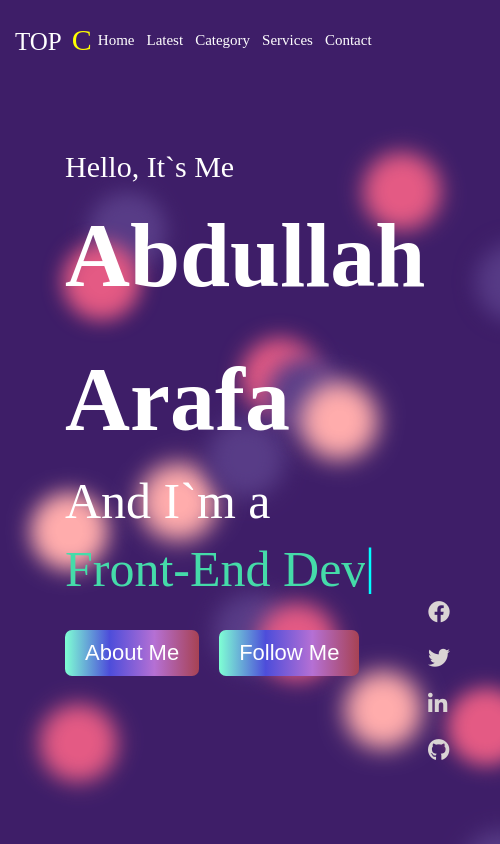
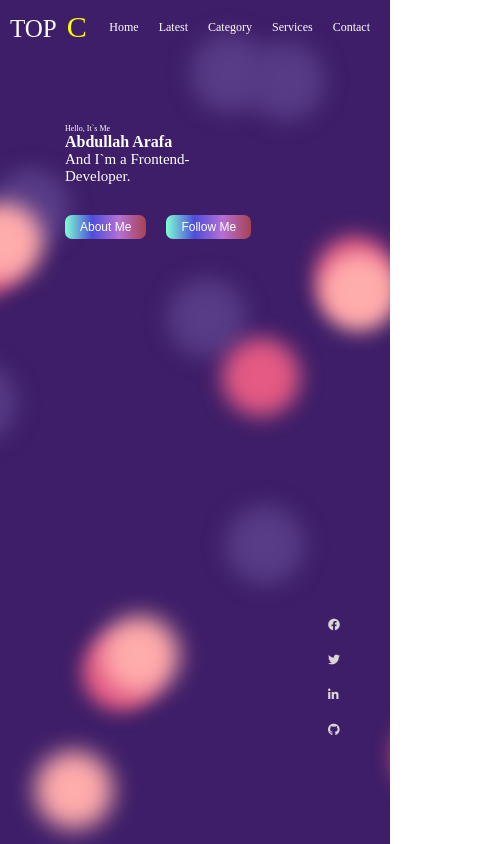
Before and after one commit to Abdullahciti/Animated-Simple-Pofile, a plain HTML site: page index.html in a window 390 px wide. Shown: the whole page, 500 px wide, since content can reach past the window. Drawn offline with Linux system fonts and the light colour scheme.

Commit message:
Add files via upload

```diff
--- a/css/master.css
+++ b/css/master.css
@@ -24,9 +24,9 @@ ul{
 .github:hover  {
     color: #4078c0; /* GitHub blue color */
   }
-
 body{
     position: relative;
+    height: 100vh;
 }
 header{
     display: flex;
@@ -34,11 +34,6 @@ header{
     padding: 10px 60px;
     min-height: 80px;
     align-items: center;
-}
-@media (max-width:767px){
-  header{
-    padding:8px 15px;
-  }
 }
 header .logo{
     color: white;
@@ -55,10 +50,13 @@ header ul li{
     font-size: 19px;
     font-weight: 500;
 }
-@media (max-width:767px){
+@media (max-width:767px) {
+    header{
+        padding: 10px;
+        min-height: 35px;
+    }
     header ul li{
-    padding: 0 6px;
-    font-size:15px;
+        font-size: 12px !important;
     }
 }
 header ul li:hover{
@@ -68,9 +66,9 @@ header ul li:hover{
 header .search-box{
     position: relative;
 }
-@media (max-width:990px){
-  .search-box{
-    display:none;
+@media (max-width:991px) {
+    header .search-box{
+        display: none;
     }
 }
 header .search-box input{
@@ -95,78 +93,58 @@ header .search-box i{
     width: 100%;
     height: calc(100vh - 100px);
 }
-@media (max-width:767px){
-  .landing{
-    width:500px;
-  }
-}
+
 .landing .container{
     padding: 0 15px;
     margin: 20px auto;
     display: grid;
-    grid-template-columns: 1fr 1fr;
-}
-@media (max-width:767px){
-  .landing .container{
-    grid-template-columns: 1fr;
-  }
+    grid-template-columns: 1fr 1fr
 }
 .landing .container .text{
     display: flex;
     flex-direction: column;
-    padding: 50px;
+    padding: 50px 0 50px 50px;
     color: white;
-}
-@media (max-width:767px){
-  .container .text{
-    padding: 20px;
-  }
 }
 .landing .container .text p{
     font-size: 30px;
-
-}
-@media (max-width:767px){
-  .container .text p{
-    font-size:20px;
-  }
 }
 .landing .container .text h1{
     font-size: 90px;
 }
-@media (max-width:767px){
-  .container .text h1{
-    margin:0;
-    padding:0;
-    line-height:1.6;
-    font-size:22px;
-  }
-}
-.landing .container .text span{
+.landing .container .text .area{
     font-size: 50px;
     position: relative;
 }
-@media (max-width:767px){
-  .container .text span{
-    font-size:22px;
+.landing .container .text .area span{
+    font-size: 50px;
+    animation-name: writing;
+    animation-duration: 1s;
+    animation-iteration-count: infinite;
+    padding-top: 4px;
+    animation: writing 1s infinite steps(2, start);
+}
+@media (max-width:991px) {
+    .landing .container .text .area{
+        font-size: 15px;
+    }
+    .landing .container .text .area span{
+        font-size: 15px;
+        border-right: 1px solid white;
+        padding-right:1px;
     }
 }
-.container .text span::after{
-    content: "|";
-    position: absolute;
-    transform: translateY(7px);
-    animation: pen 2s alternate infinite linear;
-    color: aqua;
+@keyframes writing {
+    0%{
+        border-right: 1px solid transparent;
     }
-
-.landing .container .text span > div{
-    color: rgb(69, 219, 169);
-    position: relative;
-    white-space: nowrap;
-    overflow: hidden;
-    animation: typing-animation 4s steps(20, end) infinite alternate;
-    display: inline-block;
-    transform: translateY(10px);
+    50%{
+        border-right: 1px solid transparent;
+        /* border-right: 1px solid white; */
+    }
+    100%{
+        /* border-right: 1px solid white; */
+    }
 }
 .landing .container .text .inputs{
     display: flex;
@@ -181,24 +159,23 @@ header .search-box i{
     background: linear-gradient(to right, aquamarine, rgb(77, 77, 218), #b570d4, rgb(167, 66, 83));
     border: none;
 }
-@media (max-width:767px){
-  .container .text input{
-    padding: 10px;
-    font-size:15px;
+@media (max-width:991px) {
+    .landing .container .text input{
+        padding: 5px 15px;
+        font-size: 12px;
     }
 }
 .landing .container .image{
     height: calc(100vh - 100px);
 }
-@media (max-width:767px){
-  .container .image{
-    display:none;
+@media (max-width:991px) {
+    .landing .container .image{
+        display: none;
     }
 }
 .landing .container .image img{
     width: 100%;
 }
-
 .landing .container .media{
     position: absolute;
     bottom: 80px;
@@ -214,7 +191,6 @@ a {
     color: rgb(218, 212, 212);
     transition: 0.3s;
 }
-
 /* Start Background from https://wweb.dev/  */
 .background {
     position: fixed;
@@ -226,11 +202,7 @@ a {
     overflow: hidden;
     z-index: -1;
 }
-@media (max-width:767px){
-  .background{
-    width:500px;
-  }
-}
+
 .background span {
     width: 20vmin;
     height: 20vmin;
@@ -242,8 +214,6 @@ a {
     animation-timing-function: linear;
     animation-iteration-count: infinite;
 }
-
-
 .background span:nth-child(0) {
     color: #E45A84;
     top: 11%;
@@ -426,17 +396,38 @@ a {
 }
 /* End Background from https://wweb.dev/  */
 /* Start Animation */
-@keyframes typing-animation{
+/* @keyframes typing-animation{
     from{
         width: 0;
     }
     to{
         width: 400px;
     }
-}
-@keyframes move {
+} */
+/* @keyframes move {
     100% {
         transform: translate3d(0, 0, 1px) rotate(360deg);
     }
+} */
+/* End Animation */
+
+@media (max-width:991px) {
+    h1{
+        font-size: 16px !important;
     }
-/* End Animation */
+    h2{
+        font-size: 14px !important;
+    }
+    h3{
+        font-size: 12px !important;
+    }
+    h4{
+        font-size: 10px !important;
+    }
+    p{
+        font-size: 8px !important;
+    }
+    a{
+        font-size: 12px !important;
+    }
+}
--- a/index.html
+++ b/index.html
@@ -47,7 +47,7 @@
         <div class="text">
         <p>Hello, It`s Me</p>
         <h1>Abdullah Arafa</h1>
-        <span>And I`m a <div class="animated-text">Front-End Devolopper.  </div></span>
+        <div class="area">And I`m a <span></span></div>
          <div class="inputs">
             <input type="submit" value="About Me">
             <input type="submit" value="Follow Me">
@@ -62,5 +62,6 @@
         </div>
     </div>
 </div>
+<script src="main.js"></script>
 </body>
 </html>
--- /dev/null
+++ b/main.js
@@ -0,0 +1,27 @@
+// let area = document.querySelector(".area");
+
+// let mySpan = document.querySelector(".area span");
+
+
+// window.addEventListener("load", () => {
+//     window.setInterval(() => {
+//         mySpan.textContent ="Frontend-Developper."
+//     }, 1000);
+// })
+
+let area = document.querySelector(".area");
+let mySpan = document.querySelector(".area span");
+
+window.addEventListener("load", () => {
+    const text = "Frontend-Developer.";
+    let index = 0;
+
+    const intervalId = window.setInterval(() => {
+        mySpan.textContent = text.slice(0, index);
+        index++;
+
+        if (index > text.length) {
+            clearInterval(intervalId);
+        }
+    }, 100);
+});
```
Lines whose indentation alone changed are shown as unchanged.
